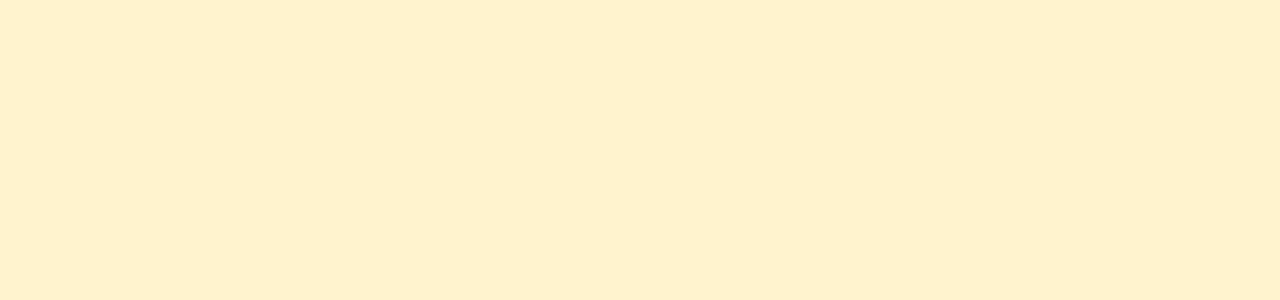
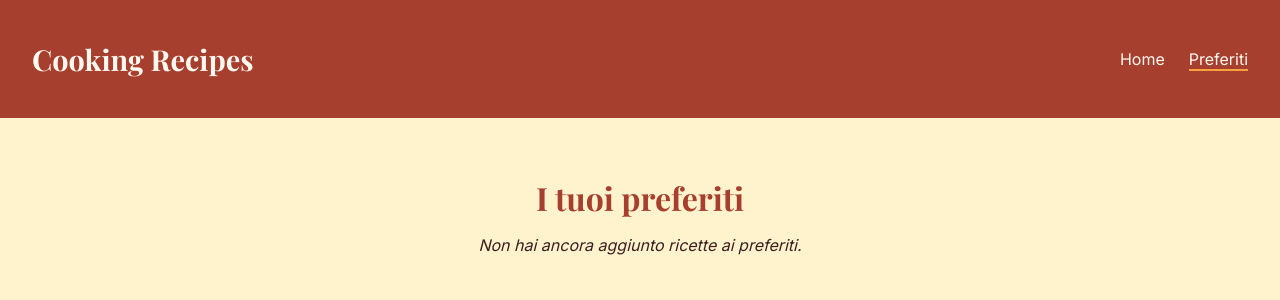
Before and after one commit to AntonellaSchillaci/cooking-recipes-app, a React (Vite) app: page /favorites in a window 1280 px wide. Before the commit this address had no page. Shown: the top 300 px of the page. Built offline with nearby package versions, Linux system fonts and the light colour scheme.

Commit message:
feat: implement favorites system and navbar navigation

```diff
--- a/src/App.tsx
+++ b/src/App.tsx
@@ -1,13 +1,17 @@
-import { Outlet } from 'react-router-dom'
-import './App.scss'
+import { Outlet } from 'react-router-dom';
+import './App.scss';
+import { FavoritesProvider } from './context/FavoritesProvider';
+import Navbar from './components/Navbar/Navbar';
 
 function App() {
-
   return (
-   <div className="app">
-    <Outlet />
-   </div>
-  )
+    <FavoritesProvider>
+      <div className="app">
+        <Navbar />
+        <Outlet />
+      </div>
+    </FavoritesProvider>
+  );
 }
 
-export default App
+export default App;
--- /dev/null
+++ b/src/components/Navbar/Navbar.scss
@@ -0,0 +1,37 @@
+@use '../../styles/variables' as *;
+
+.navbar {
+  display: flex;
+  justify-content: space-between;
+  align-items: center;
+  background-color: $color-primary;
+  padding: 1rem 2rem;
+  color: $color-light;
+
+  .logo {
+    font-size: 1.8rem;
+    font-weight: bold;
+    color: $color-light;
+  }
+
+  .nav-links {
+    list-style: none;
+    display: flex;
+    gap: 1.5rem;
+
+    li a {
+      text-decoration: none;
+      color: $color-light;
+      font-weight: 500;
+      transition: color 0.2s ease;
+
+      &:hover {
+        color: $color-accent;
+      }
+
+      &.active {
+        border-bottom: 2px solid $color-accent;
+      }
+    }
+  }
+}
--- /dev/null
+++ b/src/components/Navbar/Navbar.tsx
@@ -0,0 +1,20 @@
+import { NavLink } from 'react-router-dom';
+import './navbar.scss';
+
+function Navbar() {
+  return (
+    <nav className="navbar">
+      <h1 className="logo">Cooking Recipes</h1>
+      <ul className="nav-links">
+        <li>
+          <NavLink to="/" className={({ isActive }) => isActive ? 'active' : ''}>Home</NavLink>
+        </li>
+        <li>
+          <NavLink to="/favorites" className={({ isActive }) => isActive ? 'active' : ''}>Preferiti</NavLink>
+        </li>
+      </ul>
+    </nav>
+  );
+}
+
+export default Navbar;
--- a/src/components/RecipeCard/RecipeCard.tsx
+++ b/src/components/RecipeCard/RecipeCard.tsx
@@ -1,17 +1,39 @@
+import { useFavorites } from '../../context/useFavorites';
 import './styles.scss';
 
 type RecipeCardProps = {
   id: string;
   title: string;
   image: string;
-}
+};
 
 function RecipeCard({ id, title, image }: RecipeCardProps) {
+  const { favorites, addFavorite, removeFavorite } = useFavorites();
+
+  const isFavorite = favorites.some((fav) => fav.idMeal === id);
+
+  const handleFavorite = () => {
+    const meal = {
+      idMeal: id,
+      strMeal: title,
+      strMealThumb: image,
+    };
+
+    if (isFavorite) {
+      removeFavorite(id);
+    } else {
+      addFavorite(meal);
+    }
+  };
+
   return (
     <div className="recipe-card">
       <img src={image} alt={title} className="recipe-image" />
       <h3 className="recipe-title">{title}</h3>
       <a href={`/recipe/${id}`} className="recipe-link">Scopri di più</a>
+      <button onClick={handleFavorite} className="favorite-btn">
+        {isFavorite ? '❤️' : '🤍'}
+      </button>
     </div>
   );
 }
--- a/src/components/RecipeCard/styles.scss
+++ b/src/components/RecipeCard/styles.scss
@@ -36,4 +36,18 @@
   &:hover {
     transform: scale(1.02);
   }
+
+  .favorite-btn {
+    background: none;
+    border: none;
+    font-size: 1.5rem;
+    cursor: pointer;
+    margin-top: 0.5rem;
+    transition: transform 0.2s ease;
+
+    &:hover {
+      transform: scale(1.2);
+    }
+  }
+
 }
--- /dev/null
+++ b/src/context/FavoriteContext.tsx
@@ -0,0 +1,4 @@
+import { createContext } from 'react';
+import type { FavoritesContextType } from './FavoritesType';
+
+export const FavoritesContext = createContext<FavoritesContextType | undefined>(undefined);
--- /dev/null
+++ b/src/context/FavoritesProvider.tsx
@@ -0,0 +1,23 @@
+import { useState, type ReactNode } from 'react';
+import { FavoritesContext } from './FavoriteContext';
+import type { FavoriteMeal } from './FavoritesType';
+
+export const FavoritesProvider = ({ children }: { children: ReactNode }) => {
+  const [favorites, setFavorites] = useState<FavoriteMeal[]>([]);
+
+  const addFavorite = (meal: FavoriteMeal) => {
+    if (!favorites.find((fav) => fav.idMeal === meal.idMeal)) {
+      setFavorites((prev) => [...prev, meal]);
+    }
+  };
+
+  const removeFavorite = (idMeal: string) => {
+    setFavorites((prev) => prev.filter((meal) => meal.idMeal !== idMeal));
+  };
+
+  return (
+    <FavoritesContext.Provider value={{ favorites, addFavorite, removeFavorite }}>
+      {children}
+    </FavoritesContext.Provider>
+  );
+};
--- /dev/null
+++ b/src/context/FavoritesType.ts
@@ -0,0 +1,11 @@
+export type FavoriteMeal = {
+    idMeal: string;
+    strMeal: string;
+    strMealThumb: string;
+  };
+
+  export type FavoritesContextType = {
+    favorites: FavoriteMeal[];
+    addFavorite: (meal: FavoriteMeal) => void;
+    removeFavorite: (idMeal: string) => void;
+  };
--- /dev/null
+++ b/src/context/useFavorites.ts
@@ -0,0 +1,11 @@
+import { useContext } from 'react';
+import { FavoritesContext } from './FavoriteContext';
+import type { FavoritesContextType } from './FavoritesType';
+
+export const useFavorites = (): FavoritesContextType => {
+  const context = useContext(FavoritesContext);
+  if (!context) {
+    throw new Error('useFavorites must be used within a FavoritesProvider');
+  }
+  return context;
+};
--- a/src/main.tsx
+++ b/src/main.tsx
@@ -5,6 +5,7 @@ import App from './App.tsx'
 import { BrowserRouter, Route, Routes } from 'react-router-dom';
 import Home from './pages/Home/Home.tsx';
 import Recipe from './pages/Recipe/Recipe.tsx';
+import Favorites from './pages/Favorites/Favorite.tsx';
 
 createRoot(document.getElementById('root')!).render(
   <StrictMode>
@@ -13,6 +14,7 @@ createRoot(document.getElementById('root')!).render(
         <Route path="/" element={<App />}>
         <Route index element={<Home />} />
         <Route path="/recipe/:id" element={<Recipe />} />
+        <Route path="favorites" element={<Favorites />} />
         </Route>
       </Routes>
     </BrowserRouter>
--- /dev/null
+++ b/src/pages/Favorites/Favorite.tsx
@@ -0,0 +1,27 @@
+import { useFavorites } from '../../context/useFavorites';
+import './favorites.scss';
+
+function Favorites() {
+  const { favorites, removeFavorite } = useFavorites();
+
+  return (
+    <div className="favorites-page">
+      <h2 className="favorites-title">I tuoi preferiti</h2>
+      {favorites.length === 0 ? (
+        <p className="favorites-info">Non hai ancora aggiunto ricette ai preferiti.</p>
+      ) : (
+        <div className="favorites-grid">
+          {favorites.map((meal) => (
+            <div key={meal.idMeal} className="favorite-card">
+              <img className="favorites-img" src={meal.strMealThumb} alt={meal.strMeal} />
+              <h3 className="favorites-sub">{meal.strMeal}</h3>
+              <button className="favorites-btn" onClick={() => removeFavorite(meal.idMeal)}>Rimuovi 💔</button>
+            </div>
+          ))}
+        </div>
+      )}
+    </div>
+  );
+}
+
+export default Favorites;
--- /dev/null
+++ b/src/pages/Favorites/Favorites.scss
@@ -0,0 +1,64 @@
+@use '../../styles/variables' as *;
+
+.favorites-page {
+  padding: 2rem;
+  background-color: $color-background;
+  color: $color-dark;
+  min-height: 100vh;
+  text-align: center;
+
+  .favorites-title {
+    color: $color-primary;
+    font-size: 2rem;
+    margin-bottom: 1rem;
+  }
+
+  .favorites-info {
+    font-style: italic;
+    color: $color-dark;
+  }
+}
+
+.favorites-grid {
+  display: grid;
+  grid-template-columns: repeat(auto-fit, minmax(220px, 1fr));
+  gap: 1.5rem;
+  margin-top: 2rem;
+}
+
+.favorite-card {
+  background-color: $color-light;
+  border: 2px solid $color-secondary;
+  border-radius: 8px;
+  padding: 1rem;
+  box-shadow: 0 2px 6px rgba(0, 0, 0, 0.05);
+  transition: transform 0.2s ease;
+
+  &:hover {
+    transform: scale(1.02);
+  }
+
+  .favorites-img {
+    width: 100%;
+    border-radius: 6px;
+  }
+
+  .favorites-sub {
+    margin: 0.5rem 0;
+    font-size: 1.1rem;
+    color: $color-primary;
+  }
+
+  .favorites-btn {
+    background: none;
+    border: none;
+    color: $color-accent;
+    font-size: 1rem;
+    cursor: pointer;
+    margin-top: 0.5rem;
+
+    &:hover {
+      text-decoration: underline;
+    }
+  }
+}
```
Lines whose indentation alone changed are shown as unchanged.
